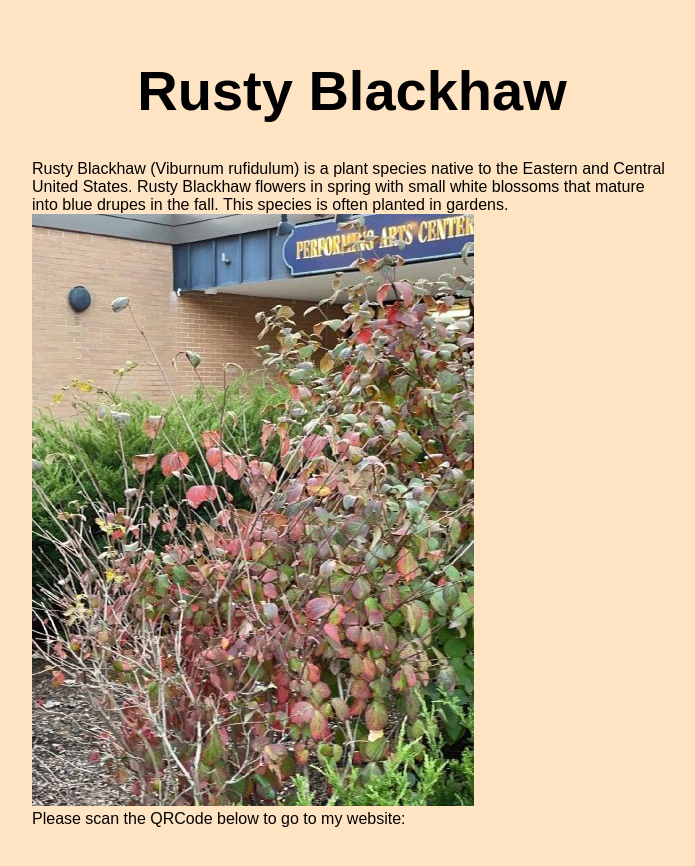
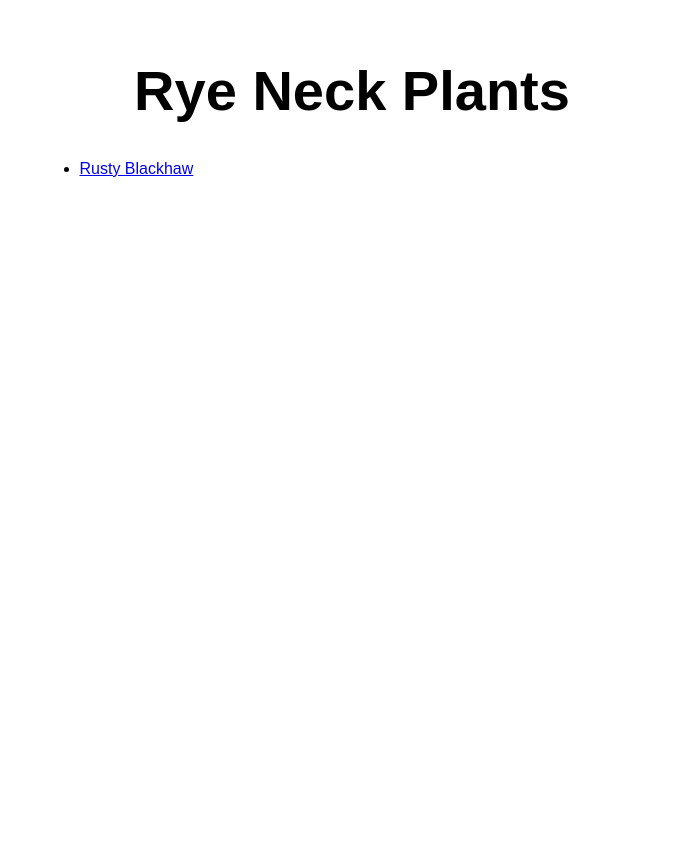
Before and after one commit to taltin05/alara-ilp-project, a website: page src/index.html in a window 1280 px wide. Shown: the whole page, without its empty margins (288-983 px from the left). After the commit the page ends 800 px from the top, so only its background shows below. Drawn offline with Linux system fonts and the light colour scheme; no server answers.

Commit message:
added a new index page to list the plants

```diff
--- a/src/index.html
+++ b/src/index.html
@@ -5,29 +5,26 @@
   <meta charset="UTF-8">
   <meta name="viewport" content="width=device-width, initial-scale=1.0">
   <link rel="stylesheet" href="styles.css">
-  <title>Rusty Blackhaw</title>
+  <title>Rye Neck Plants</title>
 </head>
 
-<body style="background-color: bisque;">
+<body class="container-fluid">
   <main>
-    <h1>Rusty Blackhaw</h1>
-
-    <div>Rusty Blackhaw (Viburnum rufidulum) is a plant species native to the Eastern and Central United States. Rusty Blackhaw flowers
-    in spring with small white blossoms that mature into blue drupes in the fall. This species is often planted in gardens.</div>
-
-
-    <img style="margin: auto;background-color: hsl(0, 0%, 90%);transition: background-color 300ms;" src="images/RustyBlackhaw-image.jpg">
-
-    <div>Please scan the QRCode below to go to my website:</div>
-    <img id="myimage" style="margin: auto;background-color: hsl(0, 0%, 90%);transition: background-color 300ms;" src="">
-
+    <h1>Rye Neck Plants</h1>
+    <ul>
+      <li>
+        <a href="rustyblackhaw.html" target="_blank">
+          Rusty Blackhaw
+        </a>
+      </li>
+    </ul>
   </main>
 
 
 
   <script>
     (async function() {
-        const { code } = await( await fetch(`/api/CodeGeneratorTrigger?text=https://nice-beach-00d863b0f.azurestaticapps.net/`)).json();
+        const { code } = await( await fetch(`/api/CodeGeneratorTrigger?text=https://www.ryeneckplants.com/`)).json();
         document.querySelector('#myimage').src = code;
     }())
     </script>
--- a/src/styles.css
+++ b/src/styles.css
@@ -19,3 +19,10 @@ main > h1 {
   text-align: center;
   font-size: 3.5em;
 }
+
+.container-fluid {
+  padding-right: 15px;
+  padding-left: 15px;
+  margin-right: auto;
+  margin-left: auto;
+}
```
Also changed, not shown: src/rustyblackhaw.html (added, +37 -0 lines).
